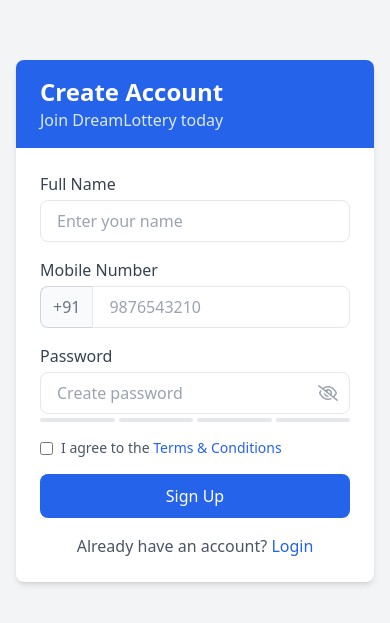
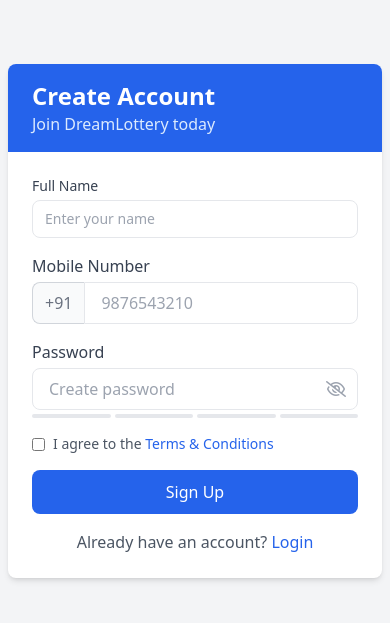
Before and after one commit to narutobosss/blackboxai-1743750755033, a plain HTML site: page signup.html in a window 390 px wide. Shown: the part 101-724 px from the top of the page. Drawn offline with nearby package versions, Linux system fonts and the light colour scheme.

Commit message:
Add signup.html 1743751989860

```diff
--- a/signup.html
+++ b/signup.html
@@ -16,16 +16,16 @@
     </style>
 </head>
 <body class="bg-gray-100 min-h-screen flex items-center">
-    <div class="container mx-auto px-4">
-        <div class="max-w-md mx-auto bg-white rounded-lg shadow-md overflow-hidden">
+    <div class="container mx-auto px-2 sm:px-4">
+        <div class="max-w-md mx-auto bg-white rounded-lg shadow-md overflow-hidden md:min-w-[400px]">
             <div class="bg-blue-600 py-4 px-6">
                 <h1 class="text-2xl font-bold text-white">Create Account</h1>
                 <p class="text-blue-100">Join DreamLottery today</p>
             </div>
             <form class="p-6 space-y-4">
                 <div>
-                    <label class="block text-gray-700 mb-1">Full Name</label>
-                    <input type="text" class="w-full px-4 py-2 border rounded-lg focus:ring-2 focus:ring-blue-500 focus:border-blue-500" placeholder="Enter your name" required>
+                    <label class="block text-gray-700 mb-1 text-sm md:text-base">Full Name</label>
+                    <input type="text" class="w-full px-3 py-2 text-sm md:text-base border rounded-lg focus:ring-2 focus:ring-blue-500 focus:border-blue-500" placeholder="Enter your name" required>
                 </div>
                 <div>
                     <label class="block text-gray-700 mb-1">Mobile Number</label>
```
